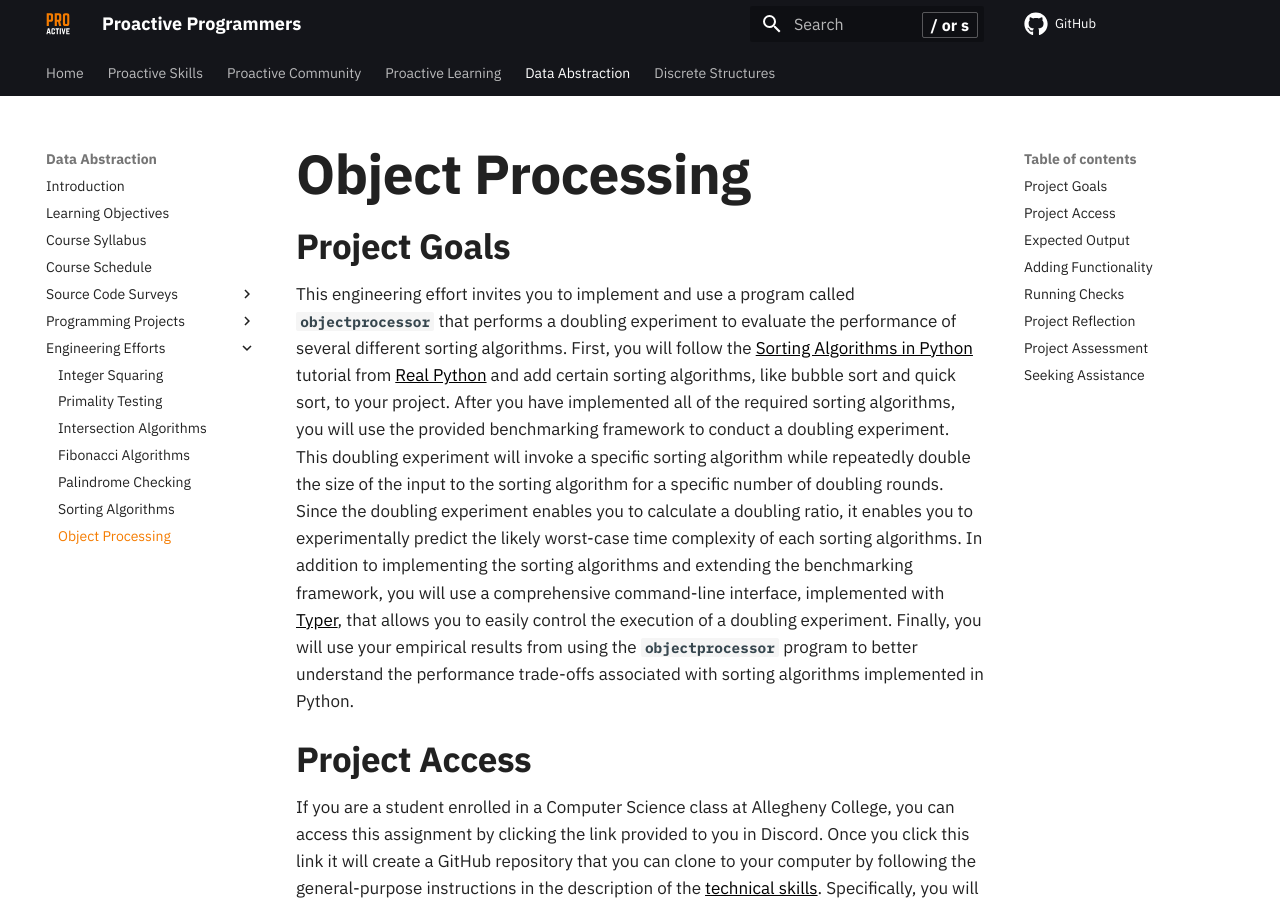
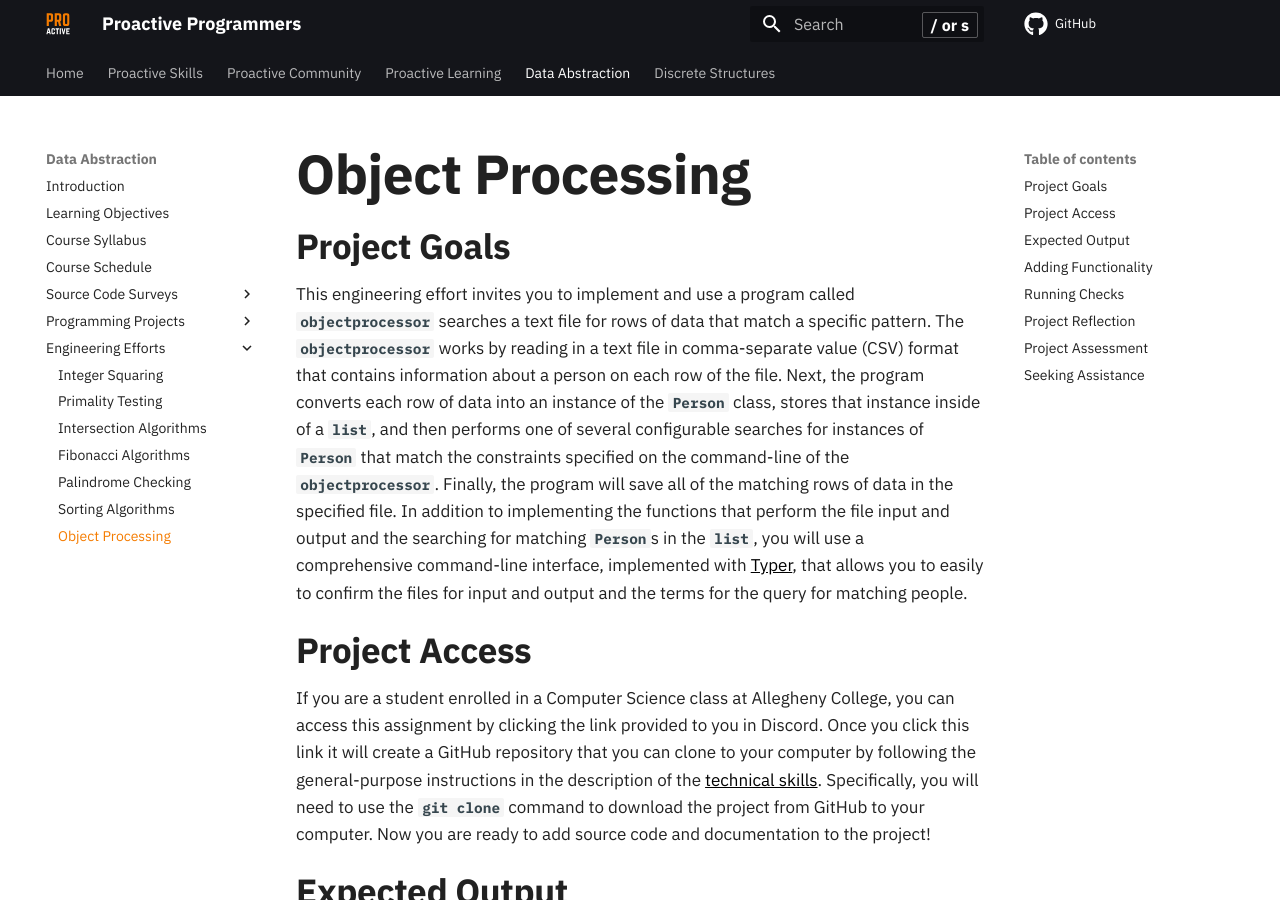
Before and after one commit to ProactiveProgrammers/www.proactiveprogrammers.com, an MkDocs documentation site: the page built from docs/data-abstraction/engineering-efforts/object-processing.md, in a window 1280 px wide and 900 px high. Built offline with MkDocs 1.6.1 and Material for MkDocs 9.7.7, drawn with Linux system fonts in a browser that asks for light colours; comment, search, counter and statistics services are not loaded.

Commit message:
feat: Add the starting version of the object-processing goals.

```diff
--- a/docs/data-abstraction/engineering-efforts/object-processing.md
+++ b/docs/data-abstraction/engineering-efforts/object-processing.md
@@ -3,24 +3,19 @@
 ## Project Goals
 
 This engineering effort invites you to implement and use a program called
-`objectprocessor` that performs a doubling experiment to evaluate the performance of
-several different sorting algorithms. First, you will follow the [Sorting
-Algorithms in Python](https://realpython.com/sorting-algorithms-python/)
-tutorial from [Real Python](https://realpython.com/) and add certain sorting
-algorithms, like bubble sort and quick sort, to your project. After you have
-implemented all of the required sorting algorithms, you will use the provided
-benchmarking framework to conduct a doubling experiment. This doubling
-experiment will invoke a specific sorting algorithm while repeatedly double the
-size of the input to the sorting algorithm for a specific number of doubling
-rounds. Since the doubling experiment enables you to calculate a doubling ratio,
-it enables you to experimentally predict the likely worst-case time complexity
-of each sorting algorithms. In addition to implementing the sorting algorithms
-and extending the benchmarking framework, you will use a comprehensive
-command-line interface, implemented with [Typer](https://typer.tiangolo.com/),
-that allows you to easily control the execution of a doubling experiment.
-Finally, you will use your empirical results from using the `objectprocessor`
-program to better understand the performance trade-offs associated with sorting
-algorithms implemented in Python.
+`objectprocessor` searches a text file for rows of data that match a specific
+pattern. The `objectprocessor` works by reading in a text file in comma-separate
+value (CSV) format that contains information about a person on each row of the
+file. Next, the program converts each row of data into an instance of the
+`Person` class, stores that instance inside of a `list`, and then performs one
+of several configurable searches for instances of `Person` that match the
+constraints specified on the command-line of the `objectprocessor`. Finally, the
+program will save all of the matching rows of data in the specified file. In
+addition to implementing the functions that perform the file input and output
+and the searching for matching `Person`s in the `list`, you will use a
+comprehensive command-line interface, implemented with
+[Typer](https://typer.tiangolo.com/), that allows you to easily to confirm the
+files for input and output and the terms for the query for matching people.
 
 ## Project Access
 
```
